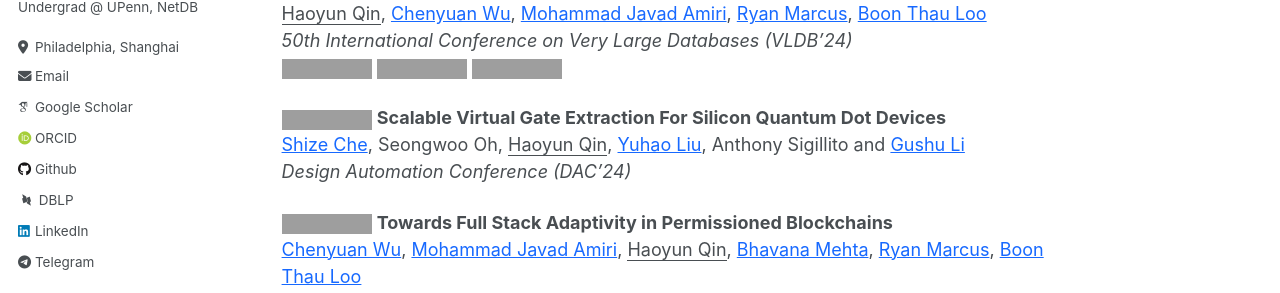
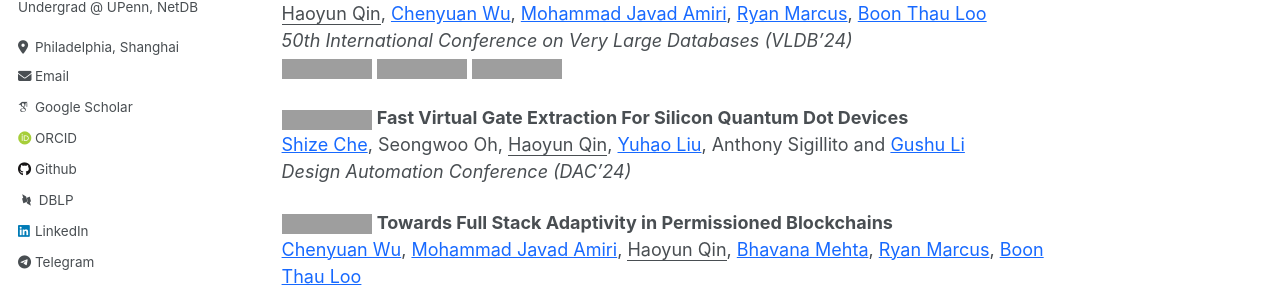
Before and after one commit to JeffersonQin/academic, a Jekyll site: the page built from _pages/includes/pub.md, in a window 1280 px wide and 1351 px high, cut to the strip 306-599 px from the top of the window. Built offline with Jekyll 4.4.1, drawn with Linux system fonts in a browser that asks for light colours; some web fonts are replaced; our own code applies the rules of GitHub Pages for plain Markdown files; grey boxes are pictures that could not be loaded.

Commit message:
fix: pub title

```diff
--- a/_pages/includes/pub.md
+++ b/_pages/includes/pub.md
@@ -9,7 +9,7 @@
 [![](https://img.shields.io/badge/Code-black?style=flat-square&logo=github&logoColor=ffffff)](https://github.com/JeffersonQin/BFTGym)
 [![](https://img.shields.io/badge/Demo%20Video-ff0000?style=flat-square&logo=youtube&logoColor=ffffff)](https://youtu.be/o5LaGXNiyCo)
 
-[![](https://img.shields.io/badge/DAC-2024-blue?style=flat-square)](https://www.dac.com/) **Scalable Virtual Gate Extraction For Silicon Quantum Dot Devices**<br>
+[![](https://img.shields.io/badge/DAC-2024-blue?style=flat-square)](https://www.dac.com/) **Fast Virtual Gate Extraction For Silicon Quantum Dot Devices**<br>
 [Shize Che](https://shizeche.github.io/), Seongwoo Oh, <ins>Haoyun Qin</ins>, [Yuhao Liu](https://acasta-yhliu.github.io/), Anthony Sigillito and [Gushu Li](https://sites.google.com/view/gushuli)<br>
 *Design Automation Conference (DAC'24)*
 
```
